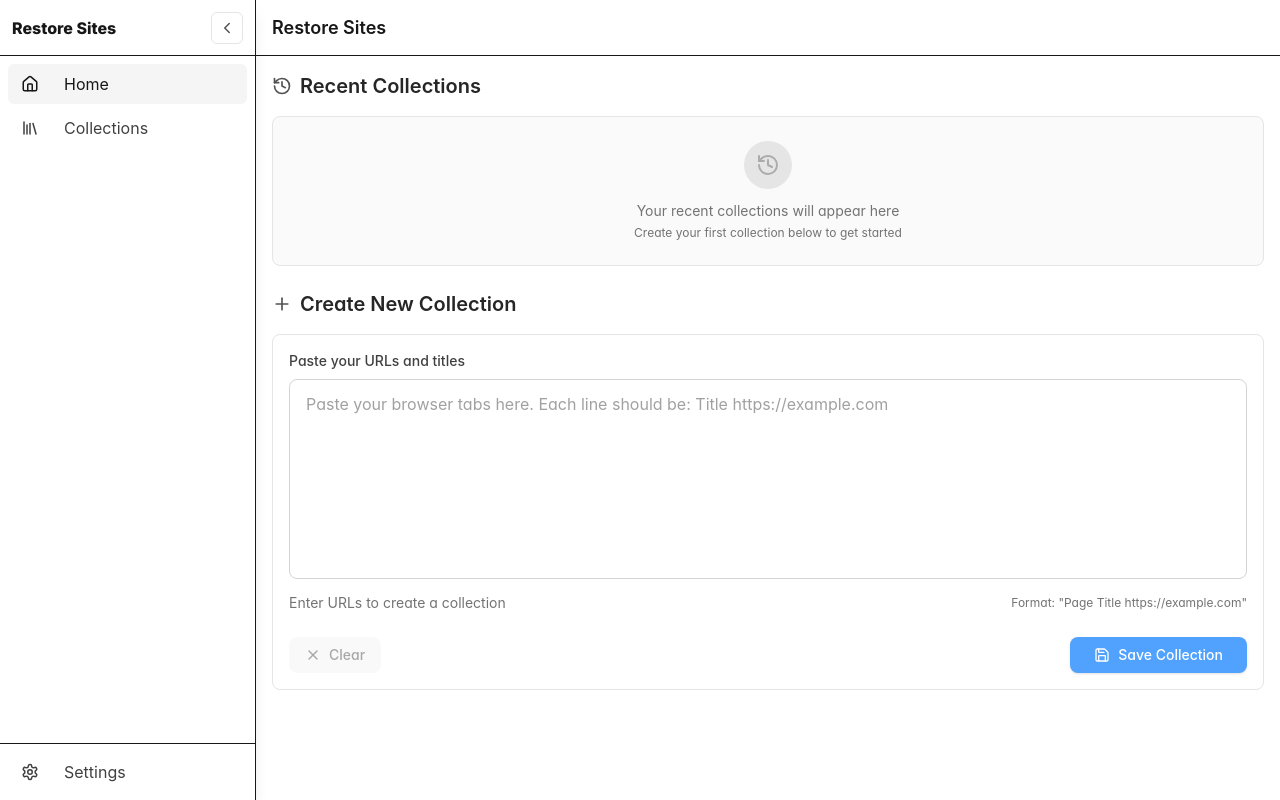
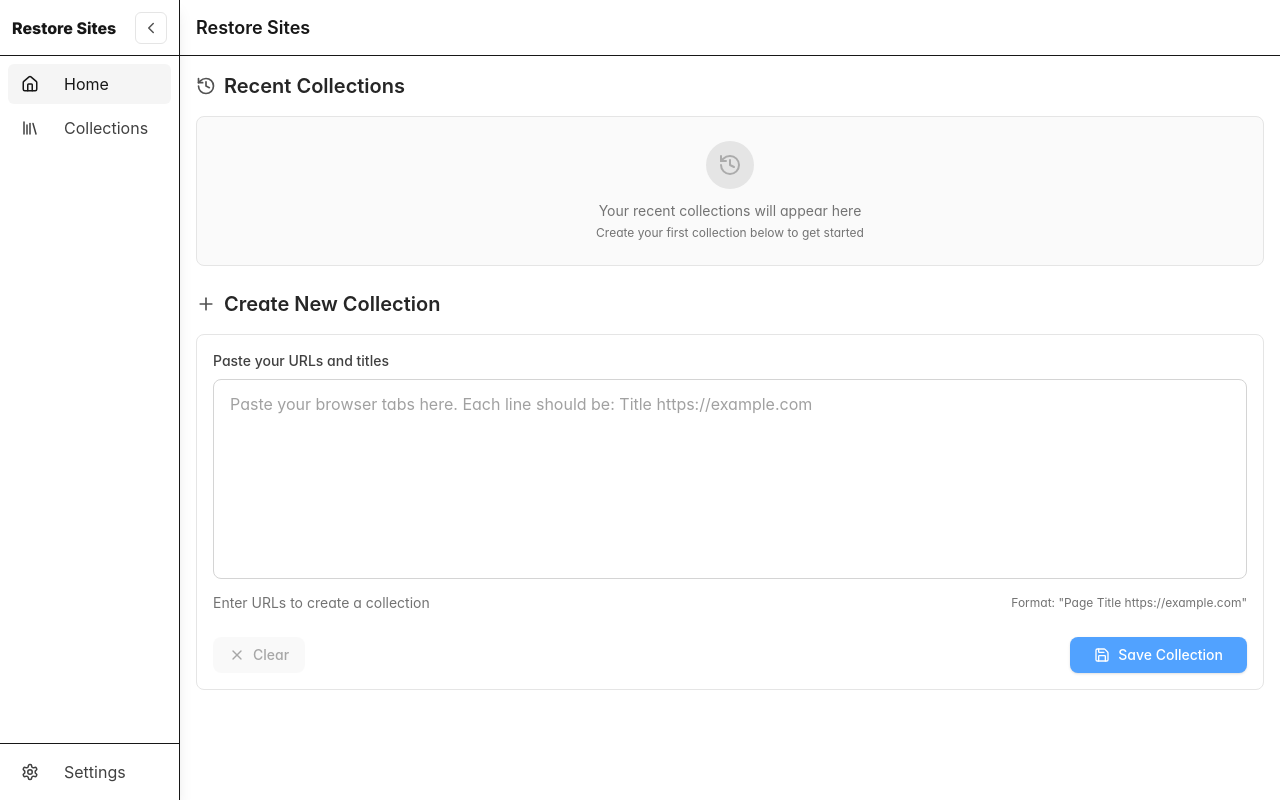
Before and after one commit to Kaligraphy247/restore-sites-gui, a SvelteKit app: page / in a window 1280 px wide. Built offline with nearby package versions, Linux system fonts and the light colour scheme; a web font is replaced by a local one.

Commit message:
Reduce expanded sidebar width from 256 to 180 pixels

```diff
--- a/src/components/sidebar/Sidebar.svelte
+++ b/src/components/sidebar/Sidebar.svelte
@@ -17,7 +17,7 @@
 
     let {
         defaultCollapsed = false,
-        widthExpanded = 256,
+        widthExpanded = 180,
         widthCollapsed = 64,
         persistKey = "sidebar:collapsed",
         ariaLabel = "Sidebar",
```
